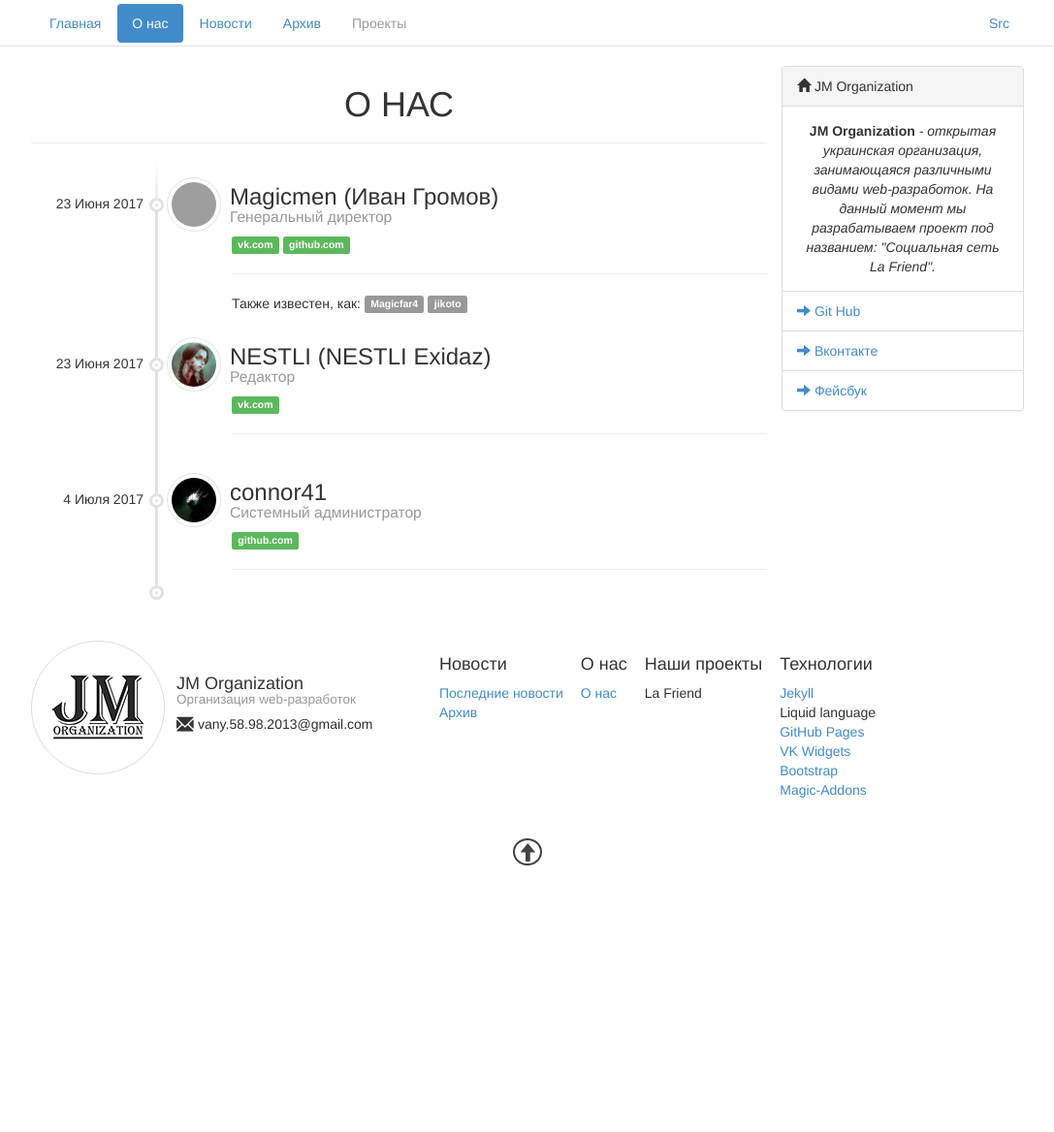
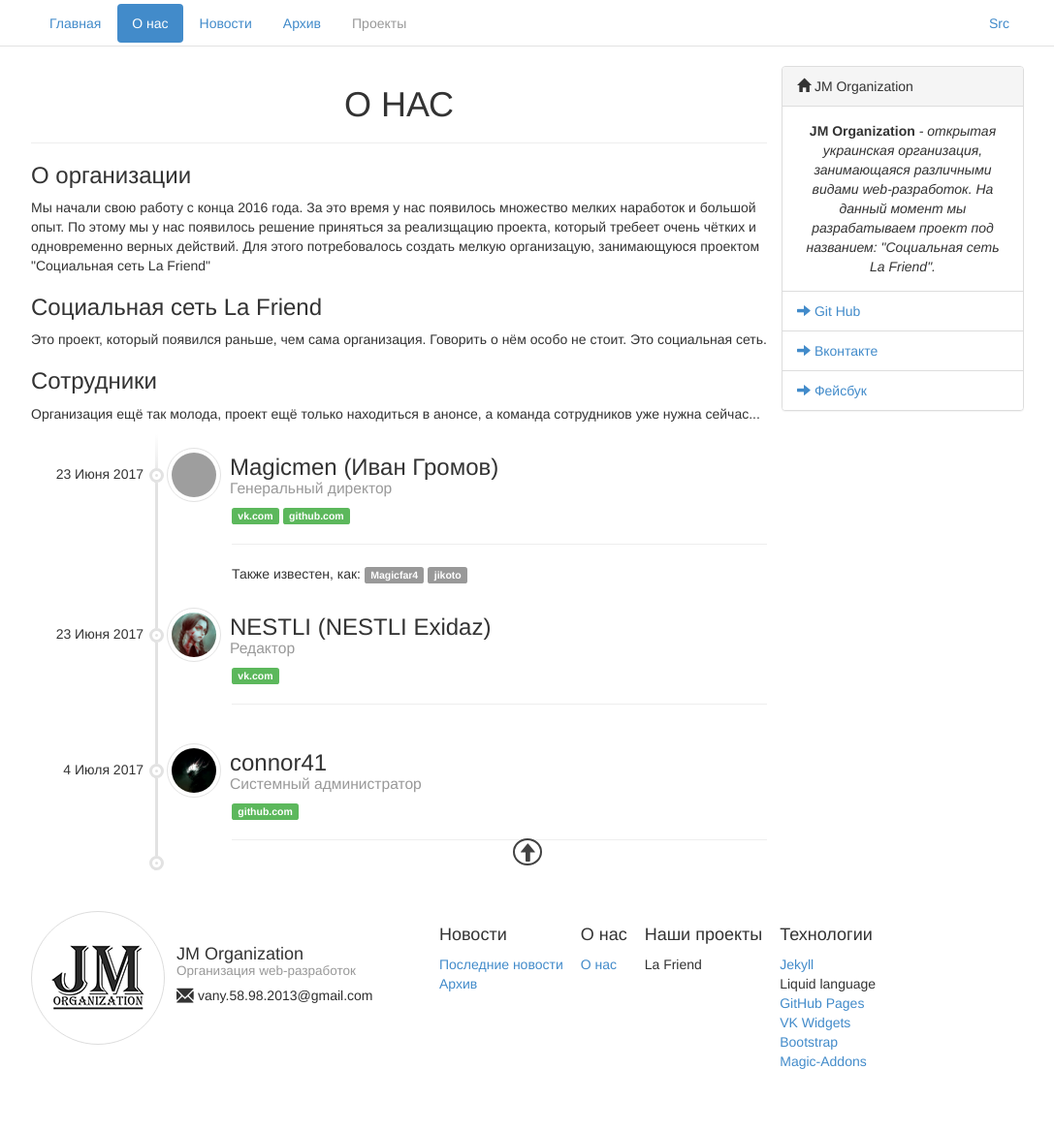
Before and after one commit to jm-organization/jm-organization.github.io, a Jekyll site: the page built from about/index.html, in a window 1280 px wide. Shown: the whole page at 97% size, without its empty margins (96-1183 px from the left). Built offline with Jekyll 4.4.1, drawn with Linux system fonts in a browser that asks for light colours; before the commit the page ends 900 px from its top, so only the background shows below that; grey boxes are pictures that could not be loaded.

Commit message:
Update index.html

```diff
--- a/about/index.html
+++ b/about/index.html
@@ -5,7 +5,24 @@ title: О нас
 
 <div class="jm-about">
     <!-- О компании -->
-    <div class="jm-a-company">{% include about/company.html %}</div>
+    <div class="jm-a-company">
+        <h3>О организации</h3>
+        <p>
+          Мы начали свою работу с конца 2016 года. За это время у нас появилось множество мелких наработок и большой опыт.
+          По этому мы у нас появилось решение приняться за реализщацию проекта, который требeет очень чётких и одновременно верных действий.
+          Для этого потребовалось создать мелкую организацую, занимающуюся проектом "Социальная сеть La Friend"
+        </p>
+
+        <h3>Социальная сеть La Friend</h3>
+        <p>
+          Это проект, который появился раньше, чем сама организация. Говорить о нём особо не стоит. Это социальная сеть.
+        </p>
+
+        <h3>Сотрудники</h3>
+        <p>
+          Организация ещё так молода, проект ещё только находиться в анонсе, а команда сотрудников уже нужна сейчас...
+        </p>
+    </div>
 
     <!-- Сотрудники -->
     <div class="jm-a-co-workers">
```
